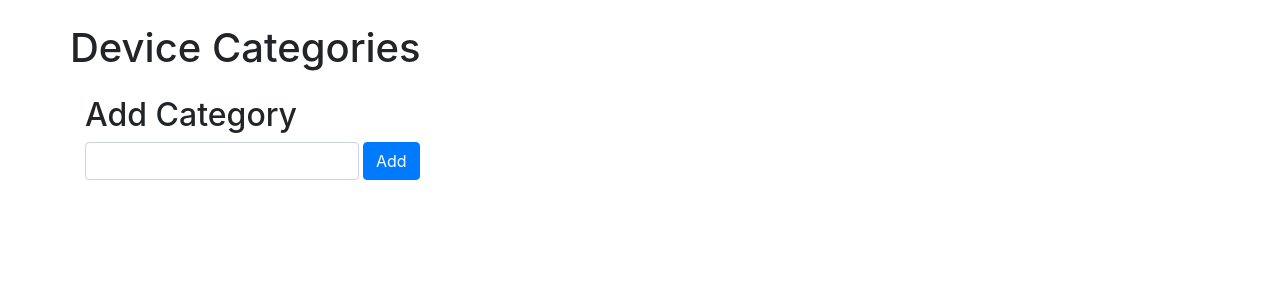
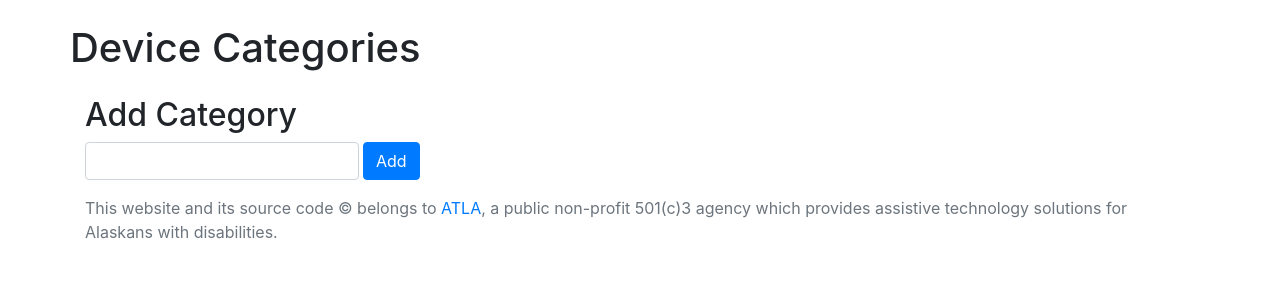
Before and after one commit to Dev-Laurin/smartHomeDevicesForDisabled, a Flask app: template smartify/templates/categories.html in a window 1280 px wide. Shown: the part 56-356 px from the top of the page. Run offline with Flask 2, Linux system fonts and the light colour scheme; the template is opened without the code that fills it, so the values that code supplies are empty; parts of the project's set-up code (start-up, migrations or seed data) failed here and were passed over; some libraries are stand-ins or nearby versions.

Commit message:
Added footer.

```diff
--- a/smartify/templates/layout.html
+++ b/smartify/templates/layout.html
@@ -87,6 +87,13 @@
       </div>
     </div>
 
+    <footer class="footer mt-auto py-3">
+      <div class="container">
+      <span class="text-muted">
+      This website and its source code © belongs to <a href="https://www.atlaak.org/">ATLA</a>, a public non-profit 501(c)3 agency which provides assistive technology solutions for Alaskans with disabilities.
+      </span>
+      </div>
+    </footer>
 
     <!-- Optional JavaScript -->
     <!-- jQuery first, then Popper.js, then Bootstrap JS -->
```
